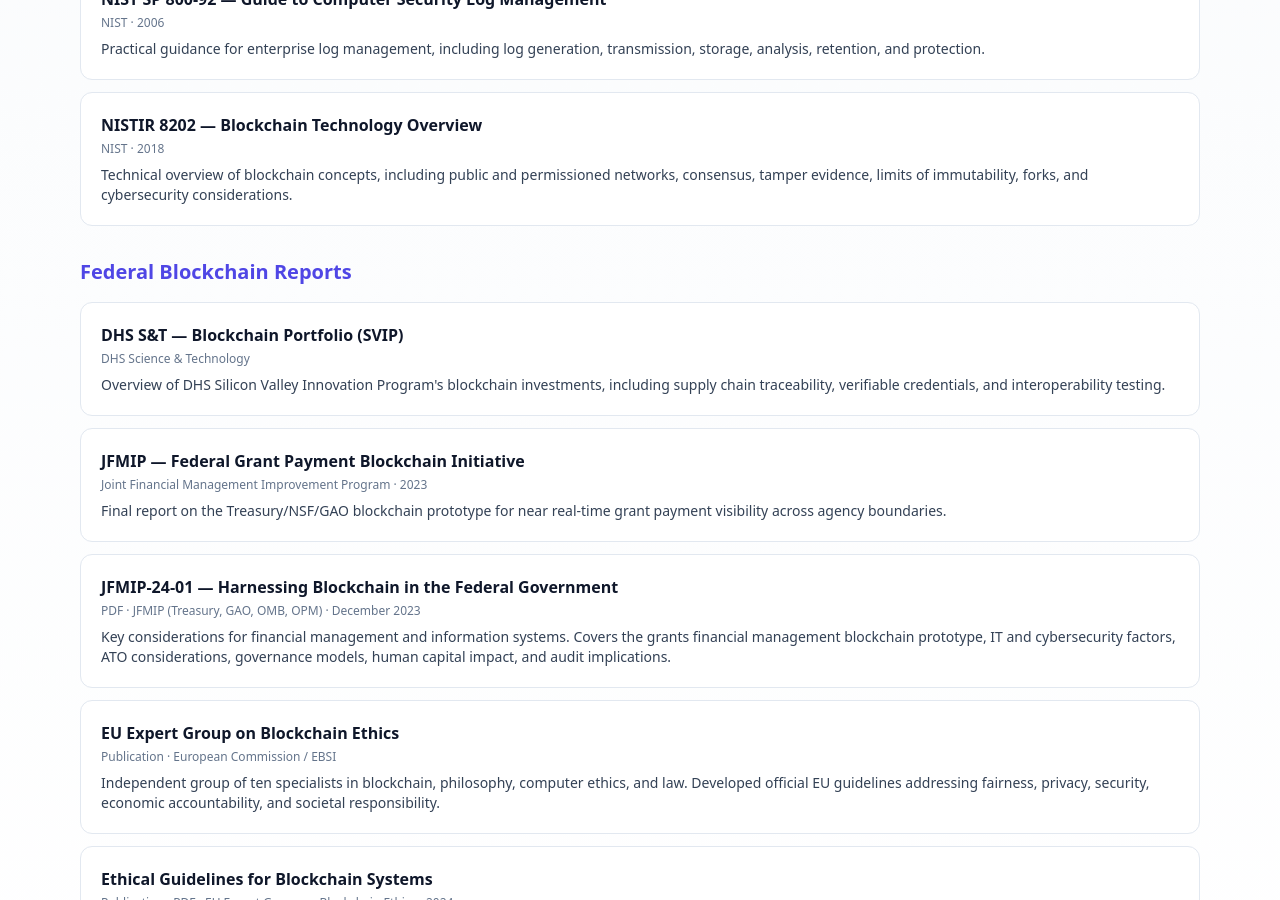
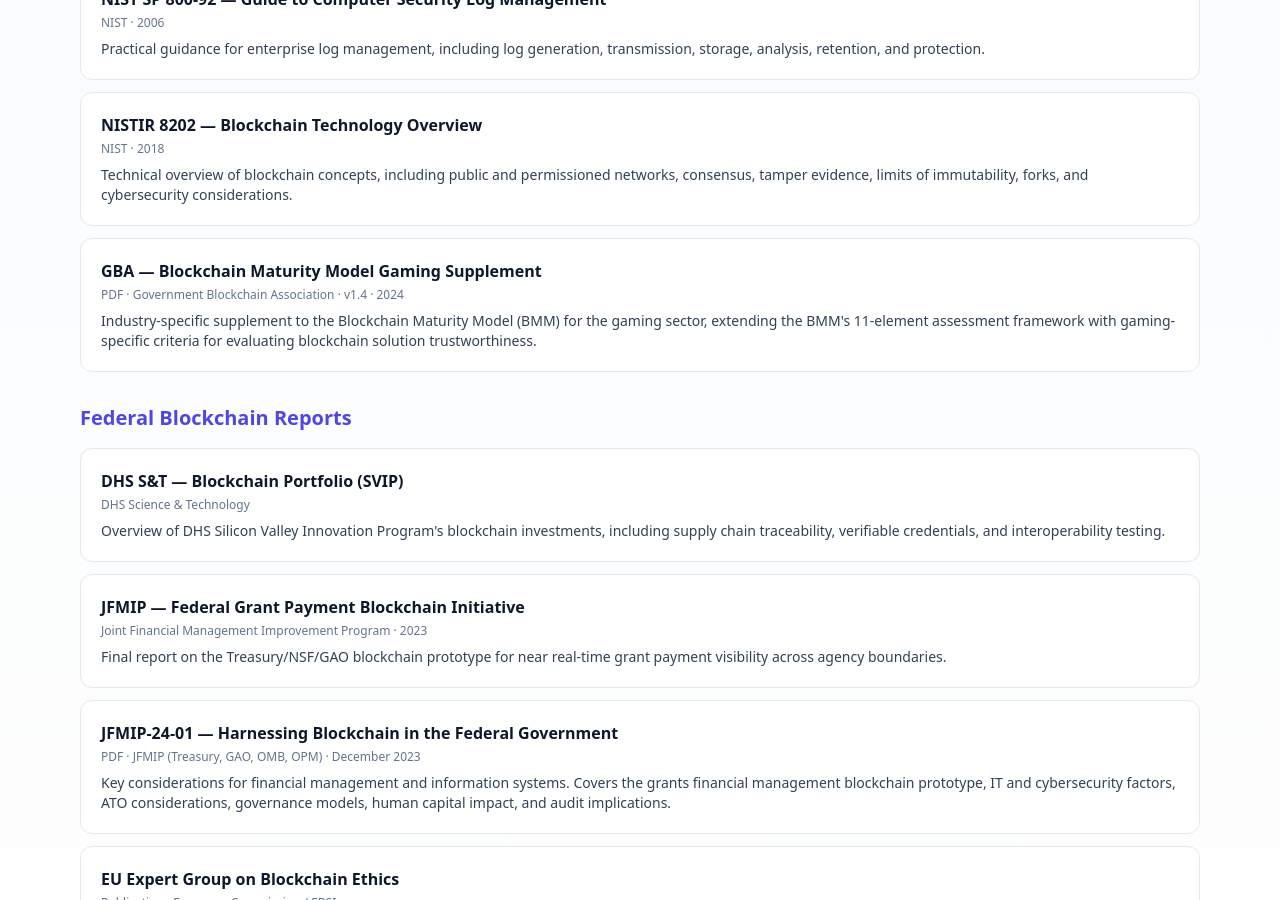
Before and after one commit to blockchain-working-group/agendas, a Jekyll site: the page built from docs/resources.html, in a window 1280 px wide and 900 px high, scrolled down 2505 px. Built offline with Jekyll 4.4.1, drawn with Linux system fonts in a browser that asks for light colours; nearby versions of some CDN libraries.

Commit message:
add GBA gaming supplement

```diff
--- a/docs/_data/resources.json
+++ b/docs/_data/resources.json
@@ -113,6 +113,12 @@
         "meta": "NIST · 2018",
         "summary": "Technical overview of blockchain concepts, including public and permissioned networks, consensus, tamper evidence, limits of immutability, forks, and cybersecurity considerations.",
         "url": "https://csrc.nist.gov/pubs/ir/8202/final"
+      },
+      {
+        "title": "GBA — Blockchain Maturity Model Gaming Supplement",
+        "meta": "PDF · Government Blockchain Association · v1.4 · 2024",
+        "summary": "Industry-specific supplement to the Blockchain Maturity Model (BMM) for the gaming sector, extending the BMM's 11-element assessment framework with gaming-specific criteria for evaluating blockchain solution trustworthiness.",
+        "url": "https://gbaglobal.org/wp-content/uploads/2024/04/BMM-Gaming-Supplement-v1.4.pdf"
       }
     ]
   },
```
